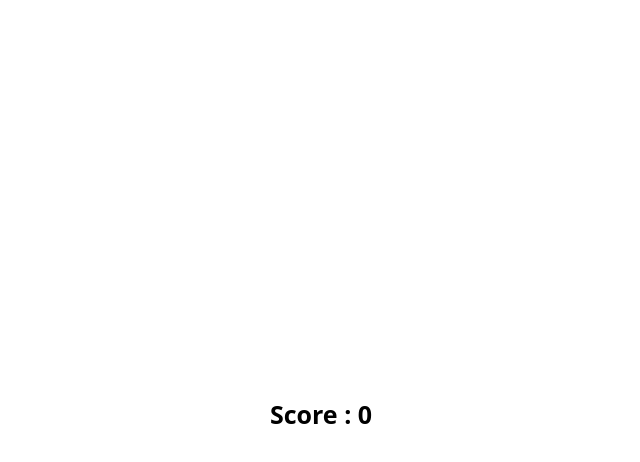
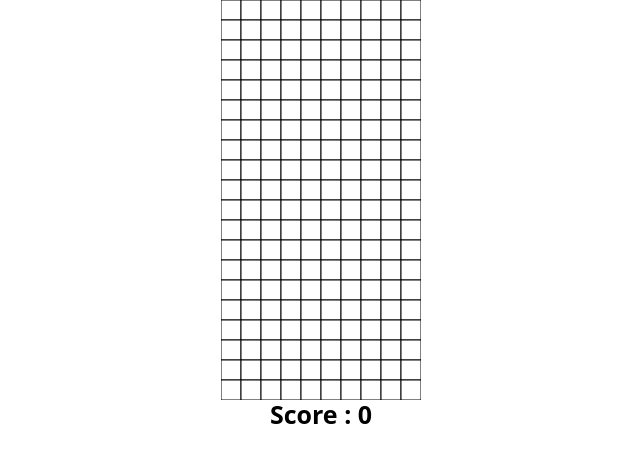
Before and after one commit to Lauraquat/tetris_JS, a plain HTML site: page index.html in a window 1280 px wide. Shown: the whole page, without its empty margins (319-959 px from the left). Drawn offline with nearby package versions, Linux system fonts and the light colour scheme.

Commit message:
création du plateau de jeu vide

```diff
--- a/js/jeu.js
+++ b/js/jeu.js
@@ -0,0 +1,36 @@
+// Définition du style et coordonnées d'une case
+const CANVAS = document.getElementById("tetris");
+const CONTEXTE = CANVAS.getContext("2d");
+
+const LIGNE = 20;
+const COLONNE = 10;
+const CASE = 20;
+const VACANT = "#FFFFFF"; // couleur d'une case vide
+
+function drawCase(x,y,couleur){
+    CONTEXTE.fillStyle = couleur;
+    CONTEXTE.fillRect(x*CASE,y*CASE,CASE,CASE);
+
+    CONTEXTE.strokeStyle = "#000000";
+    CONTEXTE.strokeRect(x*CASE,y*CASE,CASE,CASE);
+}
+
+// Création du plateau vide (20x10)
+var plateau = [];
+for( i = 0; i <LIGNE; i++){
+    plateau[i] = [];
+    for(j = 0; j < COLONNE; j++){
+        plateau[i][j] = VACANT;
+    }
+}
+
+// Affichage dy plateau
+function drawPlateau(){
+    for( i = 0; i <LIGNE; i++){
+        for(j = 0; j < COLONNE; j++){
+            drawCase(j,i,plateau[i][j]);
+        }
+    }
+}
+
+drawPlateau();
```
Also changed, not shown: index.html (+1 -0 lines).
